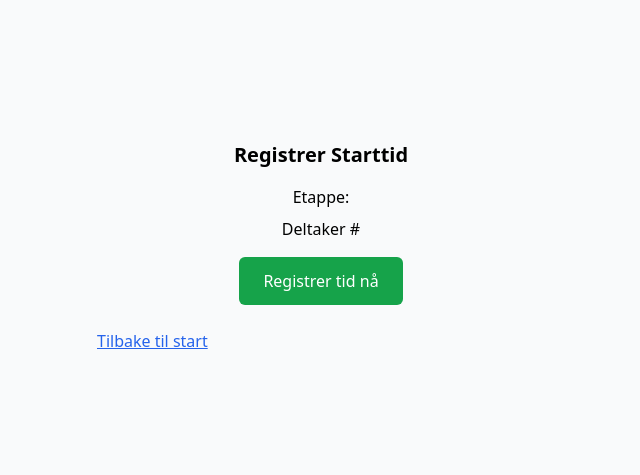
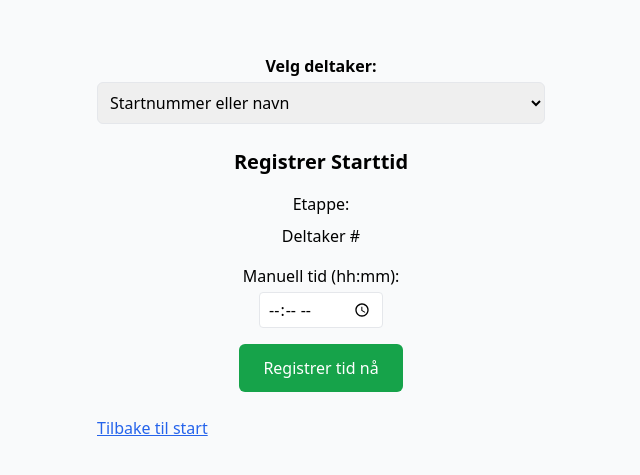
Before and after one commit to tormodww/novemberloepet, a React (Vite) app: page /time in a window 1280 px wide. Shown: the part 153-628 px from the top of the page, without its empty margins (319-959 px from the left). Built offline with nearby package versions, Linux system fonts and the light colour scheme.

Commit message:
master: starttid

```diff
--- a/package.json
+++ b/package.json
@@ -14,6 +14,8 @@
     "react-router-dom": "^6.22.0"
   },
   "devDependencies": {
+    "@types/react": "^19.2.2",
+    "@types/react-dom": "^19.2.2",
     "@vitejs/plugin-react": "^4.2.0",
     "autoprefixer": "^10.4.14",
     "postcss": "^8.4.21",
--- a/src/components/TimeRegistration.tsx
+++ b/src/components/TimeRegistration.tsx
@@ -1,5 +1,6 @@
 import { useSearchParams, useNavigate } from 'react-router-dom'
 import { useState } from 'react'
+import { participants } from '../data/participants'
 
 export default function TimeRegistration() {
   const [params] = useSearchParams()
@@ -8,30 +9,75 @@ export default function TimeRegistration() {
   const participant = params.get('participant') || ''
   const type = params.get('type') || 'start'
   const [confirmed, setConfirmed] = useState(false)
+  const [manualTime, setManualTime] = useState('')
+  const [registeredTime, setRegisteredTime] = useState('')
+  // Lagre registrert tid per deltaker
+  const [participantTimes, setParticipantTimes] = useState<{ [id: string]: string }>({})
 
   const handleRegister = () => {
-    const timestamp = new Date().toLocaleTimeString('no-NO', { hour: '2-digit', minute: '2-digit' })
+    let timestamp = ''
+    if (manualTime) {
+      timestamp = manualTime
+    } else {
+      timestamp = new Date().toLocaleTimeString('no-NO', { hour: '2-digit', minute: '2-digit' })
+    }
+    setRegisteredTime(timestamp)
     setConfirmed(true)
+    setParticipantTimes(prev => ({ ...prev, [participant]: timestamp }))
     console.log({ stage, participant, type, timestamp })
   }
 
   return (
     <div className="w-full max-w-md mx-auto text-center">
+      <div className="mb-4">
+        <label htmlFor="participant-select" className="block mb-1 font-semibold">Velg deltaker:</label>
+        <select
+          id="participant-select"
+          value={participant}
+          onChange={e => {
+            setManualTime('');
+            setConfirmed(false);
+            setRegisteredTime('');
+            navigate(`/time?stage=${encodeURIComponent(stage)}&type=${type}&participant=${e.target.value}`)
+          }}
+          className="w-full border rounded-md px-2 py-2 mb-2"
+        >
+          <option value="">Startnummer eller navn</option>
+          {participants.map(p => (
+            <option key={p.id} value={p.id}>
+              #{p.id} - {p.name}
+              {participantTimes[p.id] ? ` (tid: ${participantTimes[p.id]})` : ''}
+            </option>
+          ))}
+        </select>
+      </div>
       <h2 className="text-xl font-semibold mb-4">
         {type === 'start' ? 'Registrer Starttid' : 'Registrer Sluttid'}
       </h2>
       <p className="mb-2">Etappe: {stage}</p>
       <p className="mb-4">Deltaker #{participant}</p>
       {!confirmed ? (
-        <button
-          onClick={handleRegister}
-          className="bg-green-600 text-white px-6 py-3 rounded-md"
-        >
-          Registrer tid nå
-        </button>
+        <>
+          <div className="mb-4">
+            <label htmlFor="manual-time" className="block mb-1">Manuell tid (hh:mm):</label>
+            <input
+              id="manual-time"
+              type="time"
+              value={manualTime}
+              onChange={(e: React.ChangeEvent<HTMLInputElement>) => setManualTime(e.target.value)}
+              className="border px-2 py-1 rounded"
+            />
+          </div>
+          <button
+            onClick={handleRegister}
+            className="bg-green-600 text-white px-6 py-3 rounded-md"
+          >
+            {manualTime ? 'Registrer manuell tid' : 'Registrer tid nå'}
+          </button>
+        </>
       ) : (
         <div className="p-4 bg-green-100 border border-green-400 rounded-md">
-          Tid registrert for #{participant} kl. {new Date().toLocaleTimeString('no-NO', { hour: '2-digit', minute: '2-digit' })}
+          Tid registrert for #{participant} kl. {registeredTime}
         </div>
       )}
       <button
```
Also changed, not shown: 2 other files (tests, documents, lock files or other folders).
